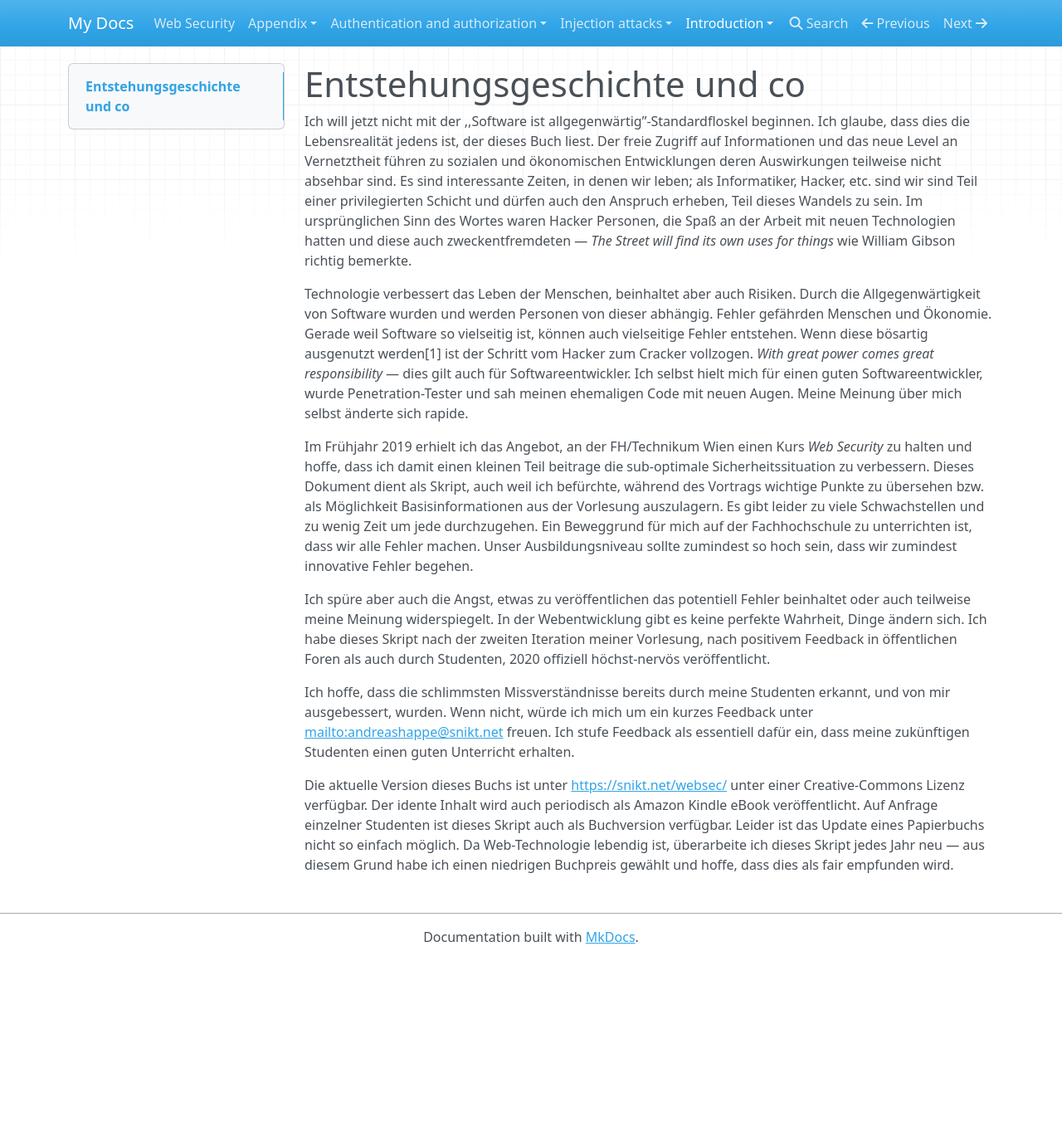
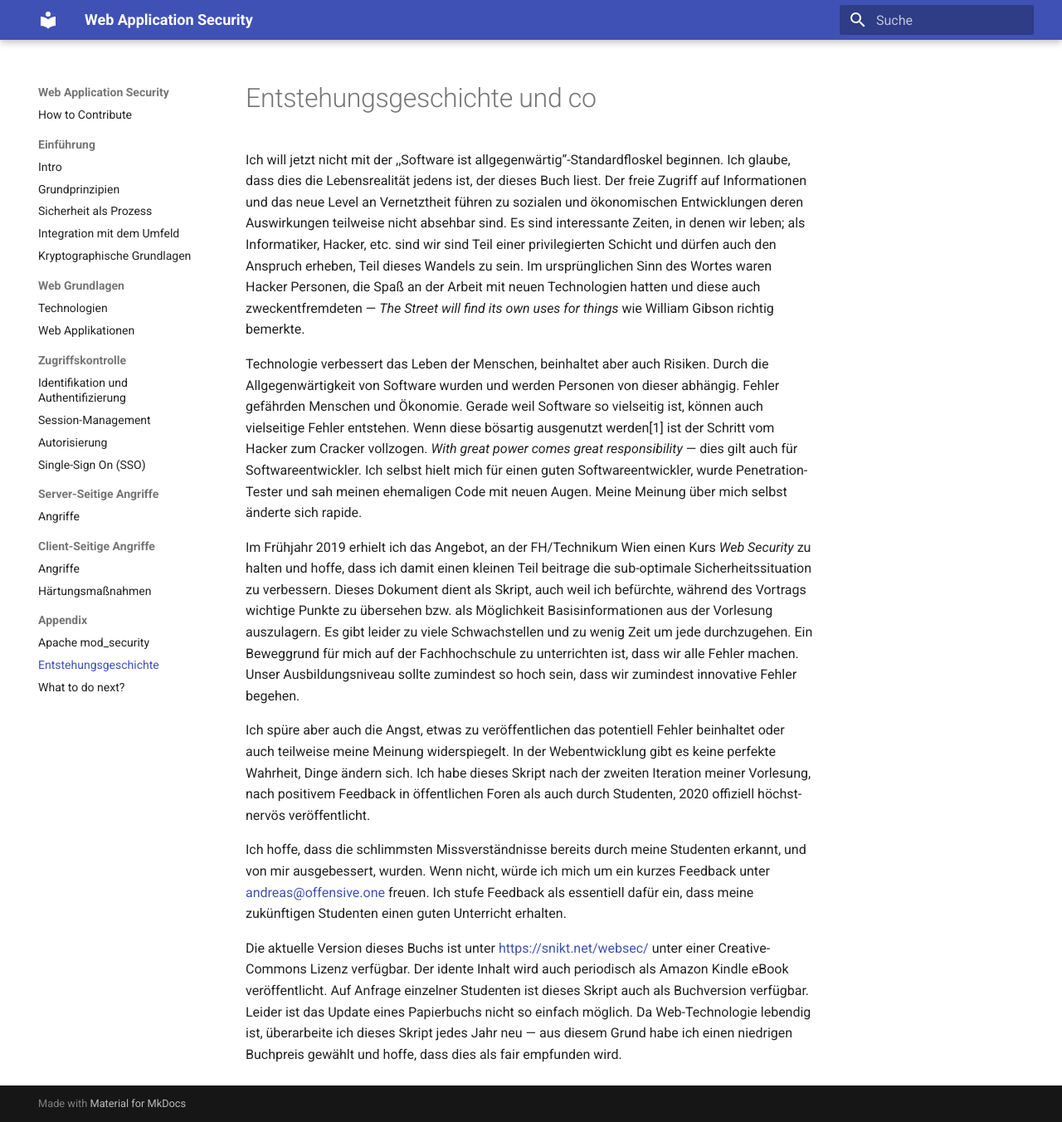
Before and after one commit to andreashappe/web-security, an MkDocs documentation site: the page built from docs/appendix/history.md, in a window 1280 px wide and 1352 px high. Shown: the whole window at 83% size. Built offline with MkDocs 1.6.1 and Material for MkDocs 9.7.7, drawn with Linux system fonts in a browser that asks for light colours; nearby versions of some CDN libraries.

Commit message:
work on navigation

```diff
--- a/docs/introduction/history.md
+++ b/docs/appendix/history.md
@@ -44,10 +44,8 @@ offiziell höchst-nervös veröffentlicht.
 
 Ich hoffe, dass die schlimmsten Missverständnisse bereits durch meine
 Studenten erkannt, und von mir ausgebessert, wurden. Wenn nicht, würde
-ich mich um ein kurzes Feedback unter
-<a href="mailto:andreashappe@snikt.net"
-class="uri">mailto:andreashappe@snikt.net</a> freuen. Ich stufe Feedback
-als essentiell dafür ein, dass meine zukünftigen Studenten einen guten
+ich mich um ein kurzes Feedback unter [andreas@offensive.one](mailto:andreas@offensive.one)
+freuen. Ich stufe Feedback als essentiell dafür ein, dass meine zukünftigen Studenten einen guten
 Unterricht erhalten.
 
 Die aktuelle Version dieses Buchs ist unter <https://snikt.net/websec/>
--- a/mkdocs.yml
+++ b/mkdocs.yml
@@ -1 +1,45 @@
-site_name: My Docs
+site_name: Web Application Security
+theme:
+  name: material
+  features:
+    - navigation.sections
+    - navigation.tracking
+    - navigation.path
+    - navigation.top
+    - search.suggest
+    - search.highlight
+    - content.tabs.link
+    - content.code.annotation
+    - content.code.copy
+  language: de
+markdown_extensions:
+  - admonition
+  - tables
+  - pymdownx.details
+  - pymdownx.superfences
+
+nav:
+  - 'How to Contribute': todo.md
+  - 'Einführung':
+    - 'Intro': index.md
+    - 'Grundprinzipien': introduction/security_principles.md
+    - 'Sicherheit als Prozess': introduction/security_as_process.md
+    - 'Integration mit dem Umfeld': introduction/integration.md
+    - 'Kryptographische Grundlagen': introduction/crypto_basics.md
+  - 'Web Grundlagen':
+    - 'Technologien': web-applications/web_technologies.md
+    - 'Web Applikationen': web-applications/web_applications.md
+  - 'Zugriffskontrolle':
+    - 'Identifikation und Authentifizierung': authentication-and-authorization/authentication.md
+    - 'Session-Management': authentication-and-authorization/session_management.md
+    - 'Autorisierung': authentication-and-authorization/authorization.md
+    - 'Single-Sign On (SSO)': authentication-and-authorization/sso.md
+  - 'Server-Seitige Angriffe':
+    - 'Angriffe': server-side-attacks/injection_attacks.md
+  - 'Client-Seitige Angriffe':
+    - 'Angriffe': client-side-attacks/client_side_attacks.md
+    - 'Härtungsmaßnahmen': client-side-attacks/client_side_hardening.md
+  - 'Appendix':
+    - 'Apache mod_security': appendix/mod_security.md
+    - 'Entstehungsgeschichte': appendix/history.md
+    - 'What to do next?': appendix/weitere-informationen.md
```
Also changed, not shown: docs/appendix/mod_security.md (+1 -1 lines), docs/index.md (+8 -8 lines), docs/appendix/weitere-informationen.md (renamed from docs/introduction/weitere-informationen.md), docs/client-side-attacks/client_side_attacks.md (renamed from docs/injection-attacks/client_side_attacks.md), docs/client-side-attacks/client_side_hardening.md (renamed from docs/injection-attacks/client_side_hardening.md), docs/server-side-attacks/injection_attacks.md (renamed from docs/injection-attacks/injection_attacks.md), docs/web-applications/web_applications.md (renamed from docs/introduction/web_applications.md), docs/web-applications/web_technologies.md (renamed from docs/introduction/web_technologies.md).
